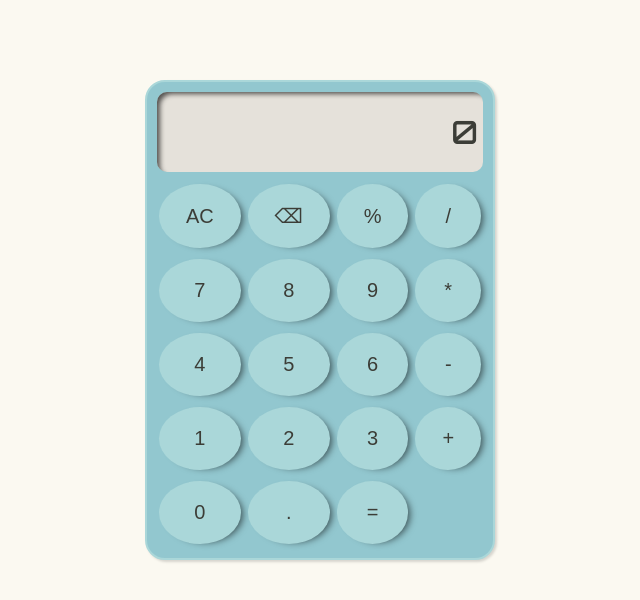
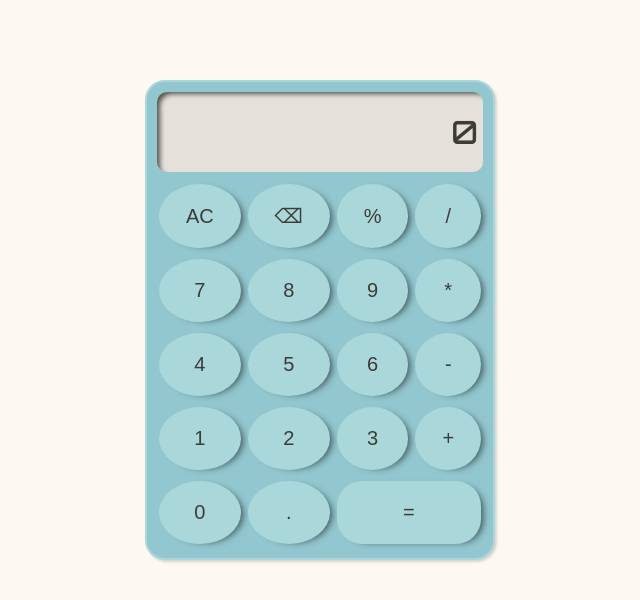
Before and after one commit to anakarolcatu/javascript-calculator, a plain HTML site: page index.html in a window 1280 px wide. Shown: the whole page, without its empty margins (320-960 px from the left). Drawn offline with Linux system fonts and the light colour scheme.

Commit message:
fix: bigger = button

```diff
--- a/style.css
+++ b/style.css
@@ -54,3 +54,8 @@ main {
     box-shadow: 6px 2px 7px -4px rgba(0,0,0,0.59);
     cursor: pointer;
 }
+
+.equal {
+    grid-column: span 2;
+    border-radius: 25px;
+}
```
